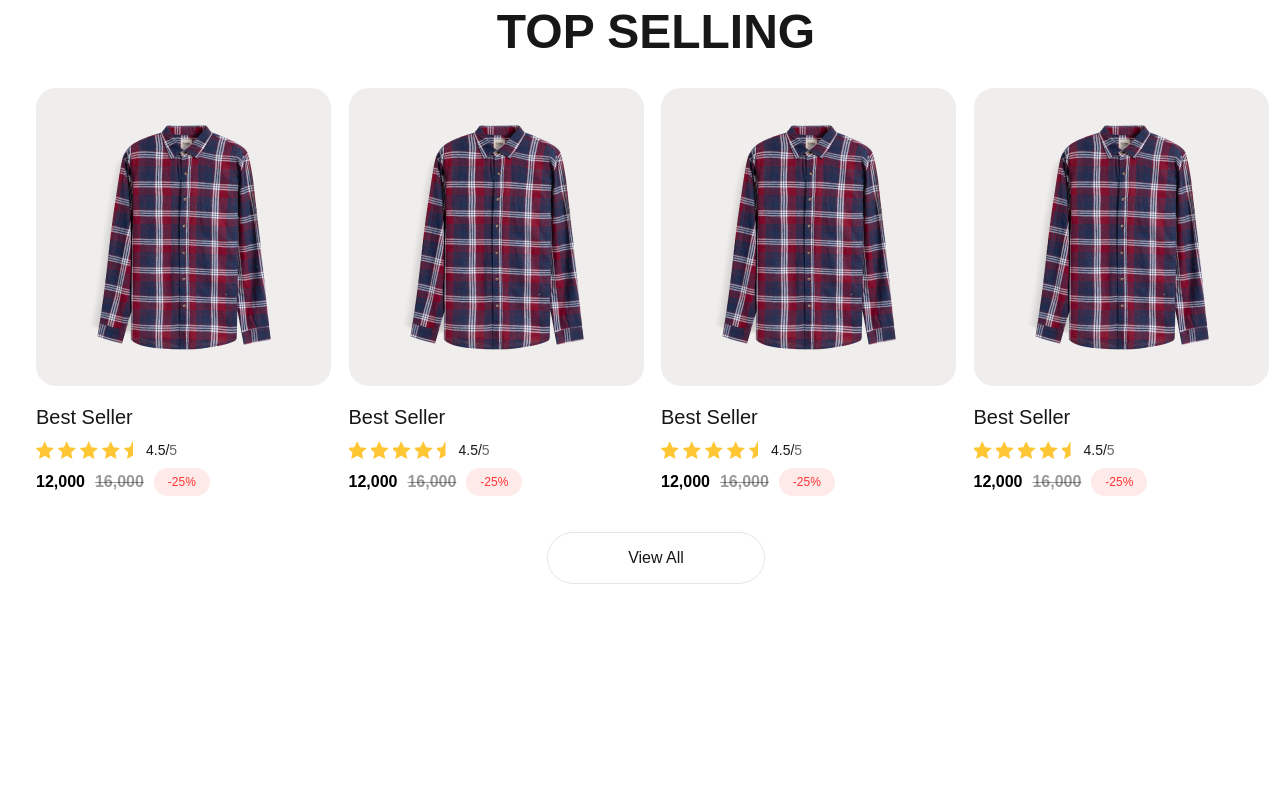
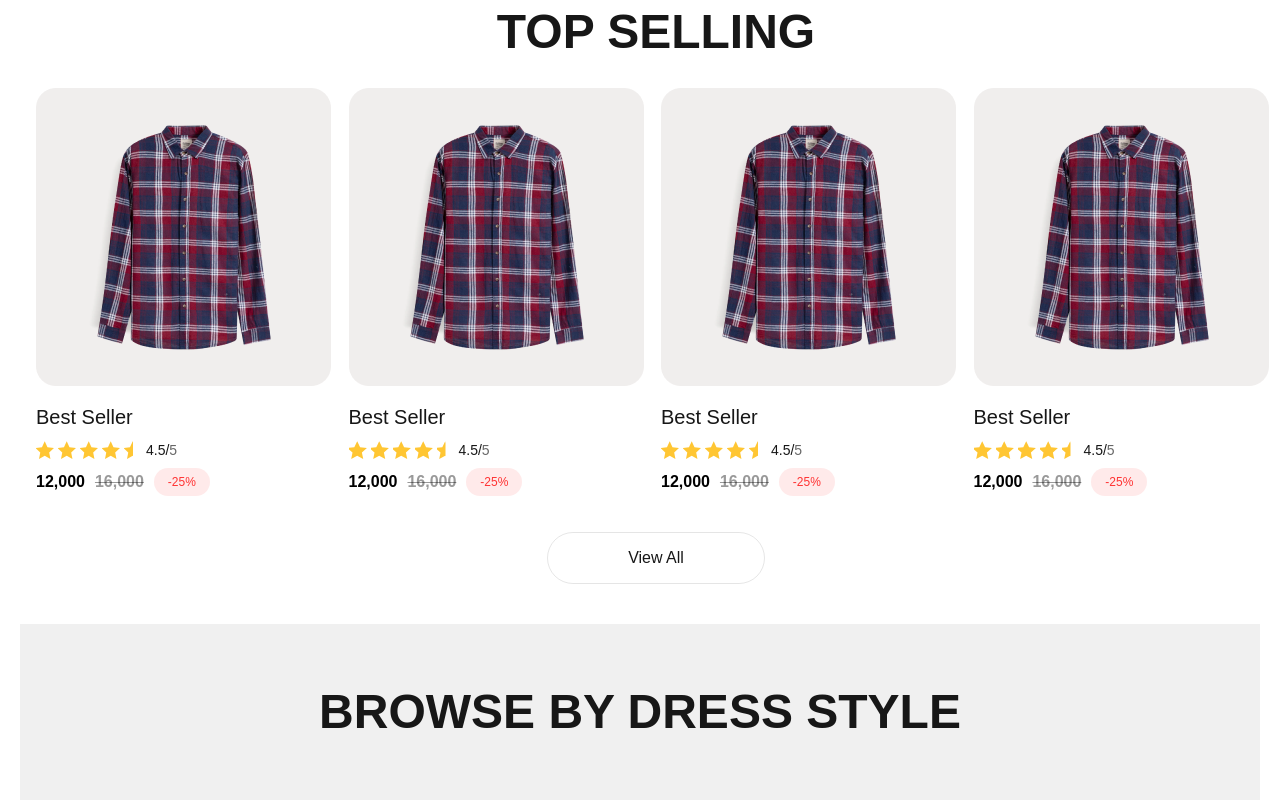
Before and after one commit to mnias/practice-store, a Next.js app: page / in a window 1280 px wide. Shown: the part 1551-2351 px from the top of the page. Before the commit the page ends 2175 px from the top, so only its background shows below. Built offline with nearby package versions, Linux system fonts and the light colour scheme.

Commit message:
naming convention

```diff
--- a/src/app/page.tsx
+++ b/src/app/page.tsx
@@ -1,7 +1,8 @@
 import Brands from '@/components/main/brands/brands';
-import Header from '@/components/main/header/Header';
+import Header from '@/components/main/header/header';
 import Promotion from '@/components/main/promotion/promotion';
 import ProductGroups from '@/components/main/product-groups/product-groups';
+import BrowseByDressStyle from '@/components/main/browse-by-dress-style/browse-by-dress-style';
 
 export default function Home() {
   return (
@@ -12,6 +13,7 @@ export default function Home() {
       <Brands />
       {/* <ProductGroups productGroups={productGroups} /> */}
       <ProductGroups />
+      <BrowseByDressStyle />
     </>
     // </div>
   );
--- /dev/null
+++ b/src/components/main/browse-by-dress-style/browse-by-dress-style.tsx
@@ -0,0 +1,7 @@
+export default function BrowseByDressStyle() {
+  return (
+    <div className="mx-auto w-full max-w-[1240px] bg-[#f0f0f0] md:p-16">
+      <div className="w-full text-center text-3xl font-bold md:text-5xl">BROWSE BY DRESS STYLE</div>
+    </div>
+  );
+}
--- a/src/components/main/header/Header.tsx
+++ b/src/components/main/header/Header.tsx
@@ -1,6 +1,6 @@
-import MenuItems from './MenuItems';
-import Navbar from './Navbar';
-import SearchBar from './SearchBar';
+import MenuItems from './menu-items';
+import Navbar from './navbar';
+import SearchBar from './search-bar';
 
 export default function Header() {
   return (
```
Also changed, not shown: src/components/main/header/menu-items.tsx (renamed from src/components/main/header/MenuItems.tsx), src/components/main/header/search-bar.tsx (renamed from src/components/main/header/SearchBar.tsx).
